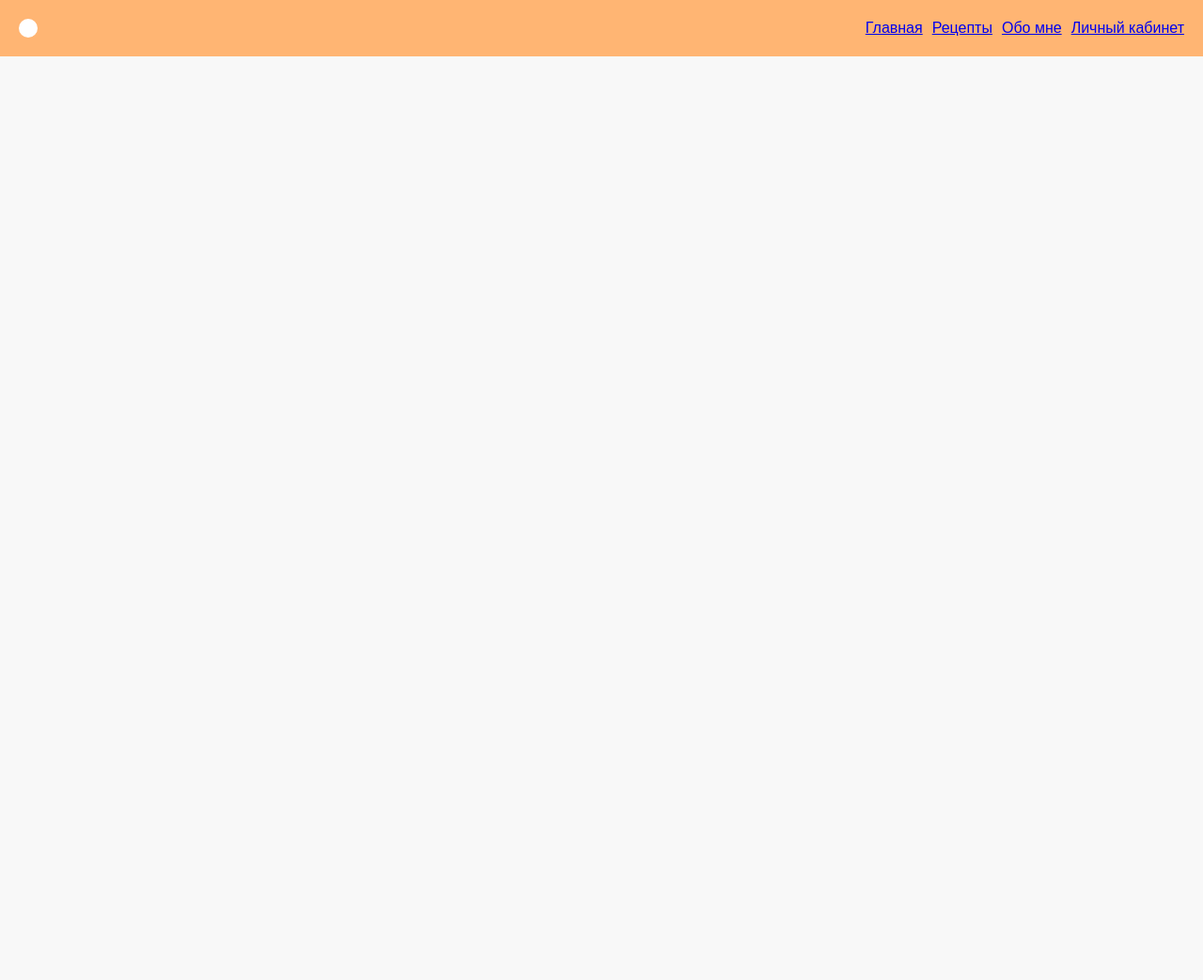
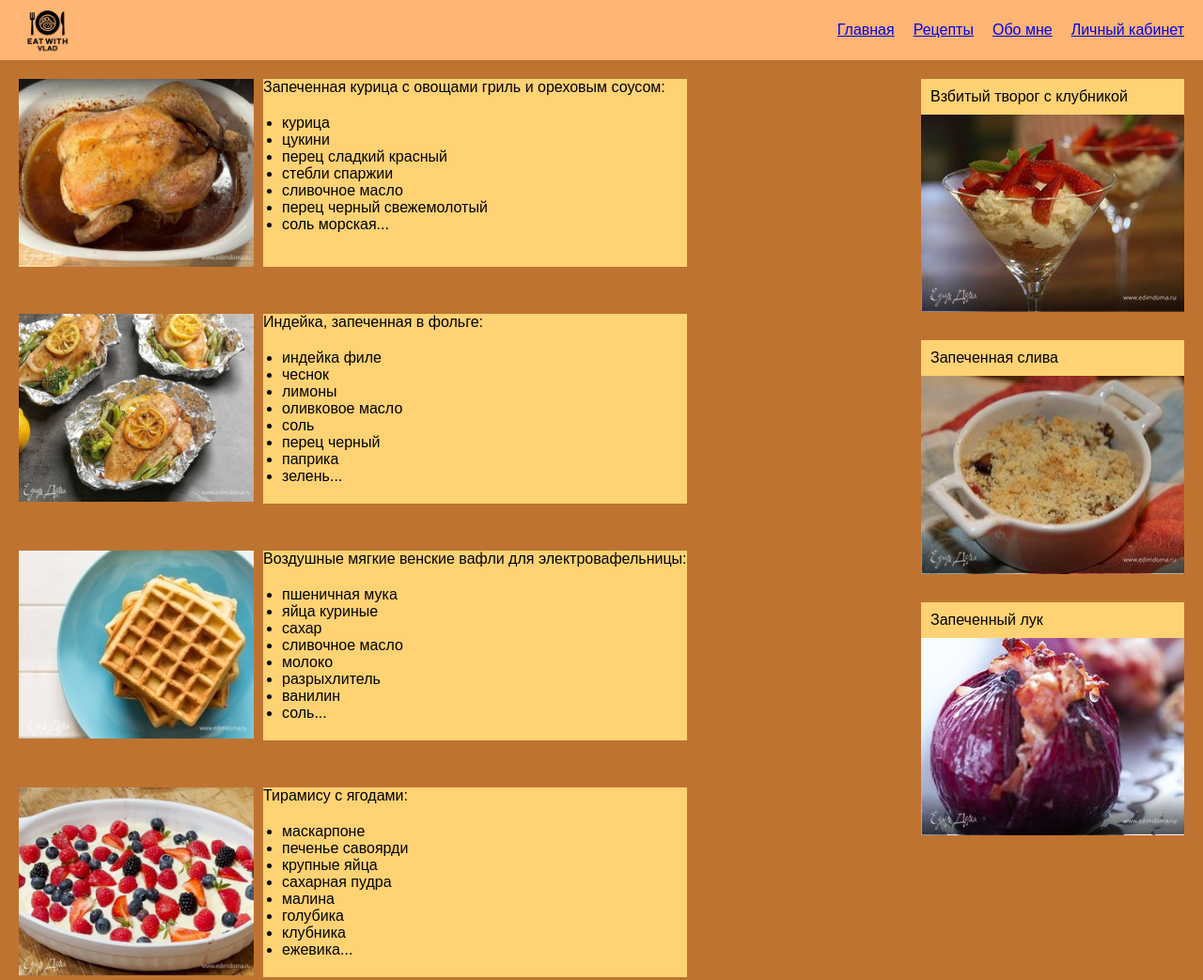
Before and after one commit to qwalty/lab_7, a plain HTML site: page task1/index.html in a window 1280 px wide. Shown: the whole page at 94% size. Before the commit the page ends 800 px from the top, so only its background shows below. Drawn offline with Linux system fonts and the light colour scheme.

Commit message:
made main in task1

```diff
--- a/task1/index.html
+++ b/task1/index.html
@@ -7,18 +7,95 @@
     <link rel="preconnect" href="https://fonts.gstatic.com" crossorigin>
     <link href="https://fonts.googleapis.com/css2?family=Josefin+Sans:ital,wght@0,100..700;1,100..700&display=swap" rel="stylesheet">
     <link rel="stylesheet" href="/task1/style.css" />
+    <link type="Image/x-icon" href="/task1/img/logo2.png" rel="icon">
     <title>Едим с Владом</title>
   </head>
   <body>
     <header>
-      <div class="circle"></div>
+      <div class="logo"><a href="#"><img src="/task1/img/logo2.png" alt="logo"></a></div>
       <div class="menu">
-        <div></div>
         <div><a href="#">Главная</a></div>
         <div><a href="#">Рецепты</a></div>
         <div><a href="#">Обо мне</a></div>
         <div><a href="#">Личный кабинет</a></div>
       </div>
     </header>
+    <main>
+    <div class="container">
+        <div>
+            <div class="content">
+                <img src="/task1/img/img1.jpg" alt="image">
+                <div class="text">
+                    <p>Запеченная курица с овощами гриль и ореховым соусом:</p>
+                    <ul>
+                            <li>курица</li>
+                            <li>цукини</li>
+                            <li>перец сладкий красный</li>
+                            <li> стебли спаржии</li>
+                            <li>сливочное масло</li>
+                            <li>перец черный свежемолотый</li>
+                            <li>соль морская...</li>
+                    </ul>
+                </div>
+            </div>
+            <div class="content">
+                <img src="/task1/img/img2.jpg" alt="image">
+                <div class="text">
+                    <p>Индейка, запеченная в фольге:</p>
+                    <ul>
+                        <li>индейка филе</li>
+                        <li>чеснок</li>
+                        <li>лимоны</li>
+                        <li>оливковое масло</li>
+                        <li>соль</li>
+                        <li>перец черный</li>
+                        <li>паприка</li>
+                        <li>зелень...</li>
+                    </ul>
+                </div>
+            </div>
+            <div class="content">
+                <img src="/task1/img/img3.jpg" alt="image">
+                <div class="text">
+                    <p>Воздушные мягкие венские вафли для электровафельницы:</p>
+                    <ul>
+                        <li>пшеничная мука</li>
+                        <li>яйца куриные</li>
+                        <li>сахар</li>
+                        <li>сливочное масло</li>
+                        <li>молоко</li>
+                        <li>разрыхлитель</li>
+                        <li>ванилин</li>
+                        <li>соль...</li>
+                    </ul>
+                </div>
+            </div>
+            <div class="content">
+                <img src="/task1/img/img4.jpg" alt="image">
+                <div class="text">
+                    <p>Тирамису с ягодами:</p>
+                    <ul>
+                        <li>маскарпоне</li>
+                        <li>печенье савоярди</li>
+                        <li>крупные яйца</li>
+                        <li>сахарная пудра</li>
+                        <li>малина</li>
+                        <li>голубика</li>
+                        <li>клубника</li>
+                        <li>ежевика...</li>
+                    </ul>
+                </div>
+            </div>
+        </div>
+        <div class="video_resept">
+            <p>Взбитый творог с клубникой</p>
+            <div class="box"><img src="/task1/img/videoimg1.jpg" alt=""></div>
+            <p>Запеченная слива</p>
+            <div class="box"><img src="/task1/img/videoimg2.jpg" alt=""></div>
+            <p>Запеченный лук</p>
+            <div class="box"><img src="/task1/img/videoimg3.jpg" alt=""></div>
+        </div>
+    </div>
+    </main>
   </body>
 </html>
--- a/task1/style.css
+++ b/task1/style.css
@@ -6,26 +6,71 @@
 
 body {
   font-family: Arial, sans-serif;
-    background-color: #f8f8f8;
+  background-color: #BF7330;
 }
 
 header {
-    background-color: #FFB573;
-    height: 60px;
+  background-color: #ffb573;
   display: flex;
   align-items: center;
   padding: 0 20px;
   justify-content: space-between;
 }
 
-header .circle {
-    width: 20px;
-    height: 20px;
-    background-color: white;
-    border-radius: 50%;
+.logo img {
+  width: 60px;
+  height: 60px;
 }
 
 .menu {
   display: flex;
+  gap: 20px;
+}
+
+.container {
+  display: flex;
+  padding: 20px;
+  justify-content: space-between;
+}
+
+.content {
+  display: flex;
+  margin-bottom: 50px;
   gap: 10px;
 }
+
+.content img {
+  width: 250px;
+  height: 200px;
+  display: flex;
+  align-items: center;
+  justify-content: center;
+}
+
+.content .text {
+  background: #ffd273;
+  flex: 1;
+}
+.text ul{
+    margin: 20px;
+
+}
+.box {
+  display: flex;
+  width: 100%;
+  height: 20.9%;
+  background-color: #c6e7f8;
+  margin-bottom: 30px;
+
+}
+.video_resept p{
+    padding: 10px;
+    background: #FFD273;
+    text-align: start;
+}
+
+@media (max-width: 860px) {
+  .container {
+    display: block;
+  }
+}
```
Also changed, not shown: task1/img/img1.jpg (added), task1/img/img2.jpg (added), task1/img/img3.jpg (added), task1/img/img4.jpg (added), task1/img/logo2.png (added), task1/img/videoimg1.jpg (added), task1/img/videoimg2.jpg (added), task1/img/videoimg3.jpg (added), 2 other files. Lines whose indentation alone changed are shown as unchanged.
